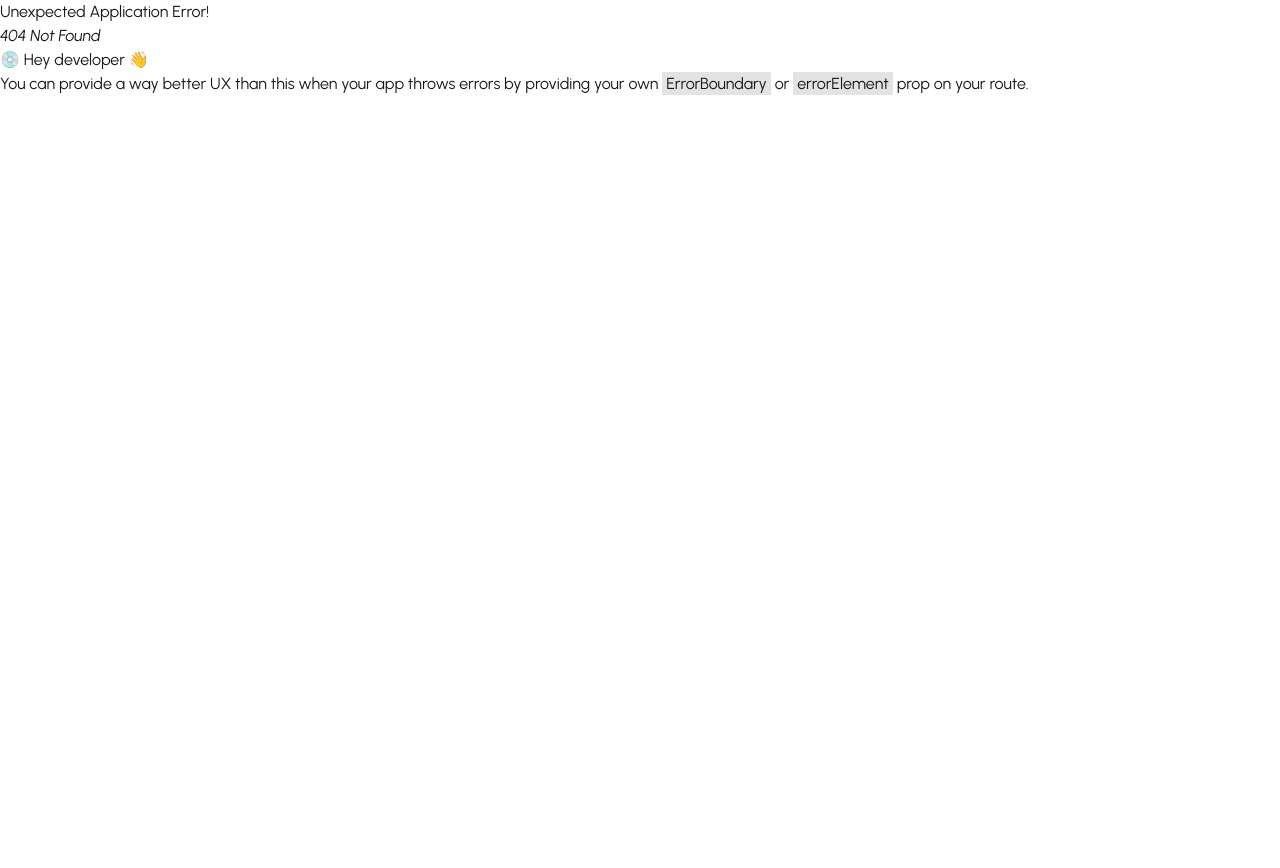
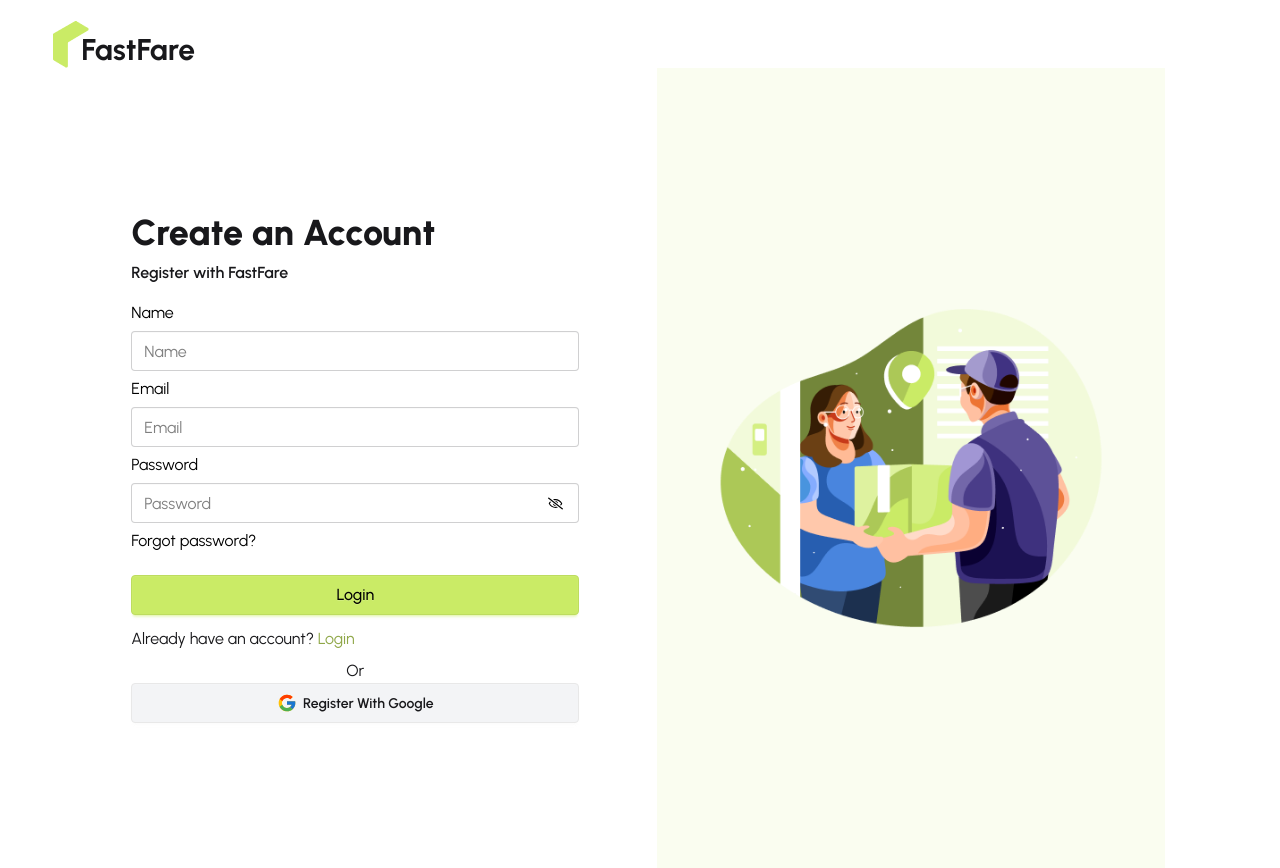
Before and after one commit to MD-SIFAT-AHAMED/FastFare-Client-Side, a React (Vite) app: page /register in a window 1280 px wide. Before the commit this address had no page. Before the commit the page ends 800 px from the top, so only its background shows below. Built offline with nearby package versions, Linux system fonts and the light colour scheme.

Commit message:
Login page design complete

```diff
--- a/package.json
+++ b/package.json
@@ -15,6 +15,7 @@
     "react": "^19.1.0",
     "react-dom": "^19.1.0",
     "react-fast-marquee": "^1.6.5",
+    "react-hook-form": "^7.59.0",
     "react-icons": "^5.5.0",
     "react-responsive-carousel": "^3.2.23",
     "react-router": "^7.6.2",
--- /dev/null
+++ b/src/Main/AuthLayout.jsx
@@ -0,0 +1,23 @@
+import React from "react";
+import { Outlet } from "react-router";
+import loginImg from "../assets/authImage.png";
+import FastFareLogo from "../Pages/Shared/FastFareLogo/FastFareLogo";
+const AuthLayout = () => {
+  return (
+    <div className="max-w-screen-2xl w-11/12 mx-auto">
+      <div className="md:relative left-0 my-5">
+        <FastFareLogo />
+        <div className="absolute flex flex-col lg:flex-row-reverse min-h-screen">
+          <div className="flex-1 flex items-center justify-center bg-[#FAFDF0]">
+            <img src={loginImg} className="max-w-full rounded-lg " />
+          </div>
+          <div className="flex-1 flex items-center justify-center p-12">
+            <Outlet></Outlet>
+          </div>
+        </div>
+      </div>
+    </div>
+  );
+};
+
+export default AuthLayout;
--- /dev/null
+++ b/src/Pages/Authentication/Login/Login.jsx
@@ -0,0 +1,90 @@
+import React, { useState } from "react";
+import { useForm } from "react-hook-form";
+import { FaRegEyeSlash } from "react-icons/fa";
+import { FcGoogle } from "react-icons/fc";
+import { IoEyeOutline } from "react-icons/io5";
+import { Link } from "react-router";
+
+const Login = () => {
+  const {
+    register,
+    handleSubmit,
+    formState: { errors },
+  } = useForm();
+  const [showPassword, setShowPassword] = useState(true);
+
+  const onSubmit = (data) => {
+    console.log(data);
+  };
+
+  return (
+    <div className="">
+      <div className="mb-3 space-y-2">
+        <h3 className="text-3xl md:text-4xl font-extrabold">Welcome Back</h3>
+        <p className="font-semibold">Login with FastFare</p>
+      </div>
+
+      <form
+        onSubmit={handleSubmit(onSubmit)}
+        className="**:text-black w-xs md:w-md md:**:text-base **:focus:outline-none *:w-full "
+      >
+        <fieldset className="fieldset">
+          <label className="label">Email</label>
+          <input
+            type="email"
+            className="input w-full"
+            placeholder="Email"
+            {...register("email", { required: true })}
+          />
+          {errors.email?.type === "required" && (
+            <p className="!text-red-500">Please Enter Your Email</p>
+          )}
+
+          <label className="label">Password</label>
+          <div className="relative">
+            <input
+              type={`${showPassword ? 'password' : "text"}`}
+              className="input w-full"
+              placeholder="Password"
+              {...register("password", { required: true, minLength: 6 })}
+            />
+            <div
+            onClick={()=>setShowPassword(prev => !prev)}
+            className="absolute bottom-3 right-4 z-10">
+              {showPassword  ? <FaRegEyeSlash size={15} /> : <IoEyeOutline size={15}/> }
+            </div>
+          </div>
+
+          {errors.password?.type === "required" && (
+            <p className="!text-red-500">Please Enter Your Password</p>
+          )}
+          {errors.password?.type === "minLength" && (
+            <p className="!text-red-500">
+              Password Must be 6 characters or longer{" "}
+            </p>
+          )}
+
+          <div>
+            <a className="link link-hover">Forgot password?</a>
+          </div>
+          <button className="btn btn-primary font-medium text-black mt-4">
+            Login
+          </button>
+        </fieldset>
+      </form>
+      <p className="my-2">
+        Don't have any account?{" "}
+        <Link to={"/register"}>
+          <span className="!text-[#8FA748] hover:underline">Register</span>
+        </Link>
+      </p>
+      <p className="text-center">Or</p>
+      <button className="btn w-full bg-gray-100">
+        <FcGoogle size={20} />
+        LogIn With Google
+      </button>
+    </div>
+  );
+};
+
+export default Login;
--- /dev/null
+++ b/src/Pages/Authentication/Register/Register.jsx
@@ -0,0 +1,107 @@
+import React, { useState } from "react";
+import { useForm } from "react-hook-form";
+import { FaRegEyeSlash } from "react-icons/fa";
+import { FcGoogle } from "react-icons/fc";
+import { IoEyeOutline } from "react-icons/io5";
+import { Link } from "react-router";
+
+const Register = () => {
+  const {
+    register,
+    handleSubmit,
+    formState: { errors },
+  } = useForm();
+  const [showPassword, setShowPassword] = useState(true);
+
+  const onSubmit = (data) => {
+    console.log(data);
+  };
+
+  return (
+    <div className="">
+      <div className="mb-3 space-y-2">
+        <h3 className="text-3xl md:text-4xl font-extrabold">
+          Create an Account
+        </h3>
+        <p className="font-semibold">Register with FastFare</p>
+      </div>
+
+      <form
+        onSubmit={handleSubmit(onSubmit)}
+        className="**:text-black w-xs md:w-md md:**:text-base **:focus:outline-none *:w-full "
+      >
+        <fieldset className="fieldset">
+          <label className="label">Name</label>
+          <input
+            type="text"
+            className="input w-full"
+            placeholder="Name"
+            {...register("name", { required: true })}
+          />
+          {errors.email?.type === "required" && (
+            <p className="!text-red-500">Please Enter Your Name</p>
+          )}
+
+          <label className="label">Email</label>
+          <input
+            type="email"
+            className="input w-full"
+            placeholder="Email"
+            {...register("email", { required: true })}
+          />
+          {errors.email?.type === "required" && (
+            <p className="!text-red-500">Please Enter Your Email</p>
+          )}
+
+          <label className="label">Password</label>
+          <div className="relative">
+            <input
+              type={`${showPassword ? "password" : "text"}`}
+              className="input w-full"
+              placeholder="Password"
+              {...register("password", { required: true, minLength: 6 })}
+            />
+            <div
+              onClick={() => setShowPassword((prev) => !prev)}
+              className="absolute bottom-3 right-4 z-10"
+            >
+              {showPassword ? (
+                <FaRegEyeSlash size={15} />
+              ) : (
+                <IoEyeOutline size={15} />
+              )}
+            </div>
+          </div>
+
+          {errors.password?.type === "required" && (
+            <p className="!text-red-500">Please Enter Your Password</p>
+          )}
+          {errors.password?.type === "minLength" && (
+            <p className="!text-red-500">
+              Password Must be 6 characters or longer{" "}
+            </p>
+          )}
+
+          <div>
+            <a className="link link-hover">Forgot password?</a>
+          </div>
+          <button className="btn btn-primary font-medium text-black mt-4">
+            Login
+          </button>
+        </fieldset>
+      </form>
+      <p className="my-2">
+        Already have an account?{" "}
+        <Link to={"/login"}>
+          <span className="!text-[#8FA748] hover:underline">Login</span>
+        </Link>
+      </p>
+      <p className="text-center">Or</p>
+      <button className="btn w-full bg-gray-100">
+        <FcGoogle size={20} />
+        Register With Google
+      </button>
+    </div>
+  );
+};
+export default Register;
--- a/src/Pages/Home/ClientLogoMarquee/ClientLogoMarquee.jsx
+++ b/src/Pages/Home/ClientLogoMarquee/ClientLogoMarquee.jsx
@@ -18,10 +18,13 @@ const logos = [
 ];
 const ClientLogoMarquee = () => {
   return (
-    <div className="max-w-screen-2xl w-11/12 mx-auto my-10">
+    <div className="bg-gray-100 py-10">
+      <div className="max-w-screen-2xl w-11/12 mx-auto ">
         <div>
-        <h2 className="text-2xl md:text-[28px] text-center text-[#03373D] font-bold my-10">We've helped thousands of sales teams</h2>
-        <Marquee speed={40} pauseOnHover={true} gradient={false}>
+          <h2 className="text-2xl md:text-[28px] text-center text-[#03373D] font-bold my-10">
+            We've helped thousands of sales teams
+          </h2>
+          <Marquee  speed={40} pauseOnHover={true} gradient={false}>
             {logos.map((logo, index) => (
               <img
                 key={index}
@@ -33,6 +36,7 @@ const ClientLogoMarquee = () => {
           </Marquee>
         </div>
       </div>
+    </div>
   );
 };
 
--- a/src/Pages/Home/FaqSection/FaqSection.jsx
+++ b/src/Pages/Home/FaqSection/FaqSection.jsx
@@ -51,7 +51,7 @@ const FaqSection = () => {
             className="collapse collapse-arrow  focus:border border-[#03373D] bg-base-100 focus:bg-[#e6f2f3] mb-3"
           >
             <div className="collapse-title text-[#03373D] font-semibold">{faq.question}</div>
-            <div className="collapse-content text-[#606060] text-base">{faq.answer}</div>
+            <div className="collapse-content text-[#606060] text-base font-semibold">{faq.answer}</div>
           </div>
         ))}
       </div>
--- a/src/Router/Router.jsx
+++ b/src/Router/Router.jsx
@@ -1,6 +1,11 @@
 import { createBrowserRouter } from "react-router";
 import MainLayout from "../Main/MainLayout";
 import Home from "../Pages/Home/Home/Home";
+import AuthLayout from "../Main/AuthLayout";
+import Login from "../Pages/Authentication/Login/Login";
+import Register from "../Pages/Authentication/Register/Register";
+
+
 
 const router = createBrowserRouter([
   {
@@ -13,5 +18,19 @@ const router = createBrowserRouter([
       },
     ]
   },
+  {
+    path:"/",
+    Component:AuthLayout,
+    children:[
+      {
+        path:'/login',
+        Component:Login
+      },
+      {
+        path:'/register',
+        Component:Register
+      }
+    ]
+  }
 ]);
 export default router;
```
Also changed, not shown: 1 other file (tests, documents, lock files or other folders). Lines whose indentation alone changed are shown as unchanged.
